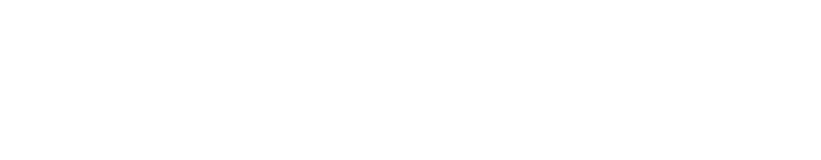
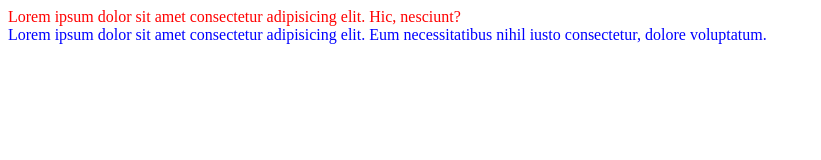
Before and after one commit to Sanjar233/homework019, a plain HTML site: page index.html in a window 1280 px wide. Shown: the whole page, without its empty margins (0-821 px from the left). Drawn offline with Linux system fonts and the light colour scheme.

Commit message:
first merge

```diff
--- a/index.html
+++ b/index.html
@@ -7,6 +7,8 @@
   <link rel="stylesheet" href="style.css">
 </head>
 <body>
-
+  <div class="second">Lorem ipsum dolor sit amet consectetur adipisicing elit. Hic, nesciunt?</div>
+  <div class="third">Lorem ipsum dolor sit amet consectetur adipisicing elit. Eum necessitatibus nihil iusto consectetur, dolore voluptatum.
+  </div>
 </body>
 </html>
--- a/style.css
+++ b/style.css
@@ -0,0 +1,6 @@
+.second{
+  color: red;
+}
+.third{
+  color: blue;
+}
```
